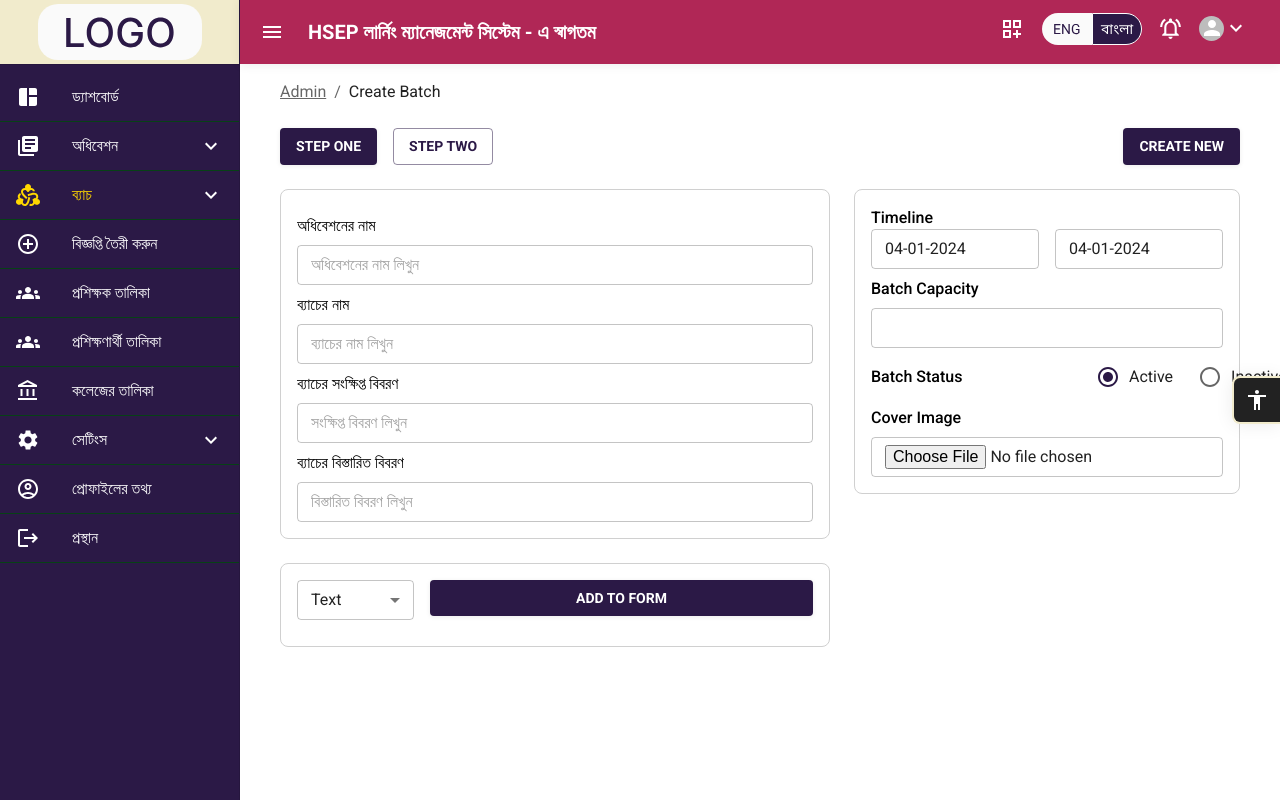
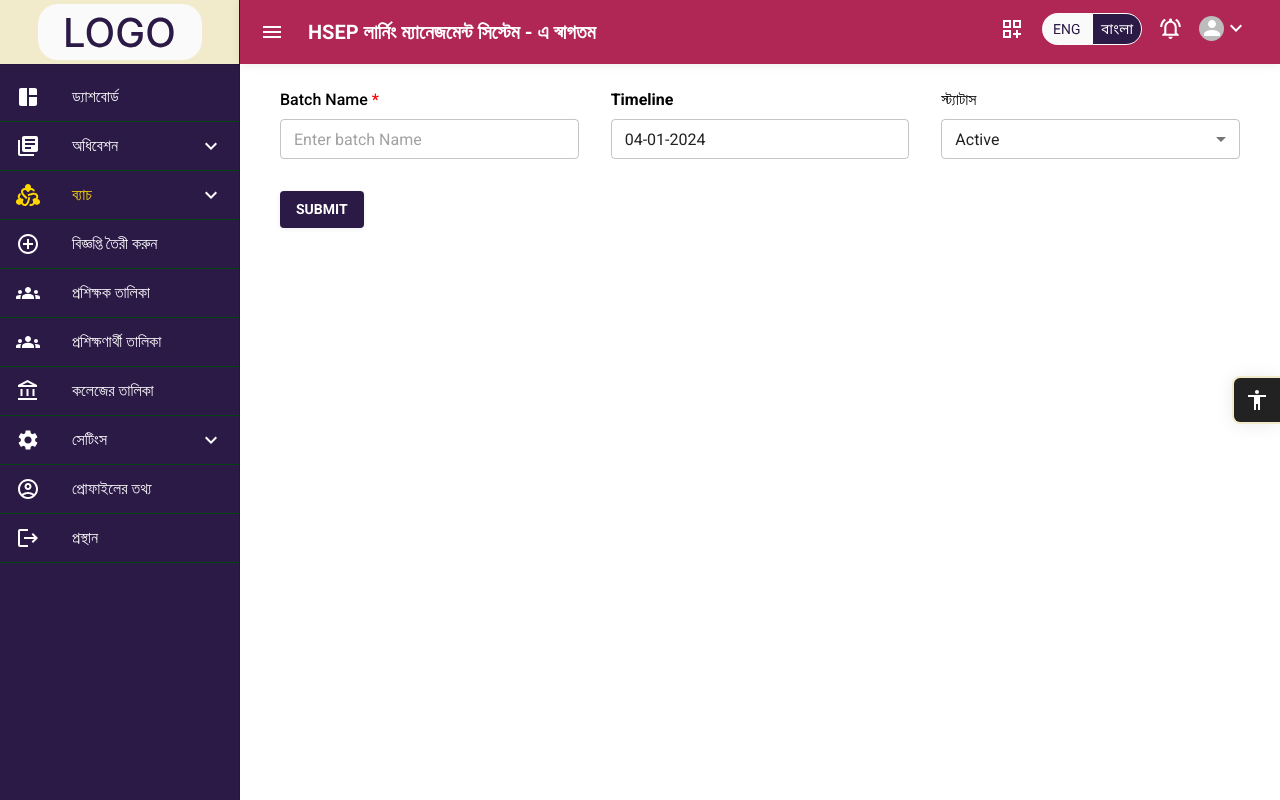
Before and after one commit to affan-habib/admin-panel, a React (Create React App) app: page /create-batch in a window 1280 px wide. Built offline with nearby package versions, Linux system fonts and the light colour scheme; sample sign-in values are in the browser's storage.

Commit message:
sample form added

```diff
--- a/src/components/form/InputDate.tsx
+++ b/src/components/form/InputDate.tsx
@@ -9,7 +9,7 @@ import moment from 'moment';
 type InputFieldProps = FieldHookConfig<string | number> & {
   label?: string;
   name?: string;
-  fieldWidth?: number;
+  fieldWidth?: number; // New prop for field width
 };
 
 const InputDate: React.FC<InputFieldProps> = ({ label, name, fieldWidth }) => {
@@ -24,7 +24,14 @@ const InputDate: React.FC<InputFieldProps> = ({ label, name, fieldWidth }) => {
   return (
     <LocalizationProvider dateAdapter={AdapterMoment} dateLibInstance={moment}>
       <div>
-        <InputLabel >
+        <InputLabel
+          sx={{
+            minWidth: 200,
+            color: 'black',
+            fontWeight: 600,
+            my: 1,
+          }}
+        >
           {label}
         </InputLabel>
         <div style={{ width: `${fieldWidth}px` }}>
--- a/src/core/batch/CreateBatch.tsx
+++ b/src/core/batch/CreateBatch.tsx
@@ -1,43 +1,36 @@
-import React, { useState } from 'react';
+import React from 'react';
 import { Formik, Form } from 'formik';
 import * as Yup from 'yup';
 import {
+  Button,
   Container,
   Grid,
-  Button,
-  Box,
-  Breadcrumbs,
-  Typography,
-  Link,
 } from '@mui/material';
-import StepOne from 'views/batch/StepOne';
-import StepTwo from 'views/batch/StepTwo';
-import StepThree from 'views/batch/StepThree';
-import DyanamicForm from 'views/batch/DyanamicForm';
+import InputSelect from 'components/form/InputSelect';
+import { useTranslation } from 'react-i18next';
+import InputDate from 'components/form/InputDate';
+import InputField from 'components/form/InputField';
+import { useSnackbar } from 'context/SnackbarContext';
 
 const CreateBatch: React.FC = () => {
+  const { t } = useTranslation();
+  const { showSnackbar } = useSnackbar()
   const initialValues = {
     batchName: '',
-    description: '',
-    selectedOption: 'option1',
     startDate: new Date(),
-    endDate: new Date(),
-    // globalSetting: 'jjjjj',
-    // file: null,
-    // Add more fields as needed
+    status: 1,
   };
 
   const validationSchema = Yup.object({
-    // englishField: Yup.string().required('English field is required'),
-    // banglaField: Yup.string().required('Bangla field is required'),
+    batchName: Yup.string().required('English field is required'),
     // Add more validations as needed
   });
 
-  const [selectedStep, setSelectedStep] = useState<number>(1);
 
   const handleSubmit = (values: any, actions: any) => {
     console.log('Form submitted:', values);
     actions.setSubmitting(false);
+    showSnackbar(JSON.stringify(values), 'success')
   };
 
   return (
@@ -47,88 +40,31 @@ const CreateBatch: React.FC = () => {
         validationSchema={validationSchema}
         onSubmit={handleSubmit}
       >
-        {({ isSubmitting, isValid }) => (
         <Form>
-            <Grid container spacing={3}>
-              <Grid item xs={12}>
-                <Breadcrumbs aria-label="breadcrumb">
-                  <Link color="inherit" href="/dashboard">
-                    Admin
-                  </Link>
-                  <Typography color="textPrimary">Create Batch</Typography>
-                </Breadcrumbs>
+          <Grid container spacing={4}>
+            <Grid item xs={6} md={4}>
+              <InputField name="batchName" label="Batch Name" placeholder='Enter batch Name' required/>
             </Grid>
-              <Grid item xs={6}>
-                <Button
-                  variant={selectedStep === 1 ? 'contained' : 'outlined'}
-                  color="primary"
-                  sx={{ mr: 2 }}
-                  onClick={() => setSelectedStep(1)}
-                >
-                  Step One
-                </Button>
-                <Button
-                  variant={selectedStep === 2 ? 'contained' : 'outlined'}
-                  color="primary"
-                  onClick={() => setSelectedStep(2)}
-                >
-                  Step Two
-                </Button>
+            <Grid item xs={6} md={4}>
+              <InputDate name="startDate" label="Timeline"/>
             </Grid>
-              <Grid item xs={6} style={{ textAlign: 'right' }}>
-                <Button variant="contained" color="primary" sx={{ ml: 'auto' }}>
-                  Create New
-                </Button>
+            <Grid item xs={6} md={4}>
+              <InputSelect
+                name="status"
+                label={t('status')}
+                options={[
+                  { value: 1, label: 'Active' },
+                  { value: 2, label: 'Inactive' },
+                  { value: 3, label: 'Draft' },
+                  { value: 4, label: 'On Hold' },
+                ]}
+              />
             </Grid>
-              <Grid item md={7}>
-                {selectedStep === 1 && (
-                  <Box
-                    sx={{
-                      border: '1px solid #D0D0D0',
-                      borderRadius: '8px',
-                      p: 2,
-                    }}
-                  >
-                    <StepOne />
-                  </Box>
-                )}
-                {selectedStep === 2 && (
-                  <Box
-                    sx={{
-                      border: '1px solid #D0D0D0',
-                      borderRadius: '8px',
-                      p: 2,
-                    }}
-                  >
-                    <StepTwo />
-                  </Box>
-                )}
-              </Grid>
-              <Grid item md={5}>
-                <Box
-                  sx={{
-                    border: '1px solid #D0D0D0',
-                    borderRadius: '8px',
-                    p: 2,
-                  }}
-                >
-                  <StepThree />
-                </Box>
-              </Grid>
-              <Grid item md={7}>
-                <Box
-                  sx={{
-                    border: '1px solid #D0D0D0',
-                    borderRadius: '8px',
-                    p: 2,
-                  }}
-                >
-                  <DyanamicForm />
-                </Box>
+            <Grid item xs={6} md={4}>
+              <Button type='submit' variant='contained'>Submit</Button >
             </Grid>
           </Grid>
         </Form>
-        )}
       </Formik>
     </Container>
   );
```
Lines whose indentation alone changed are shown as unchanged.
